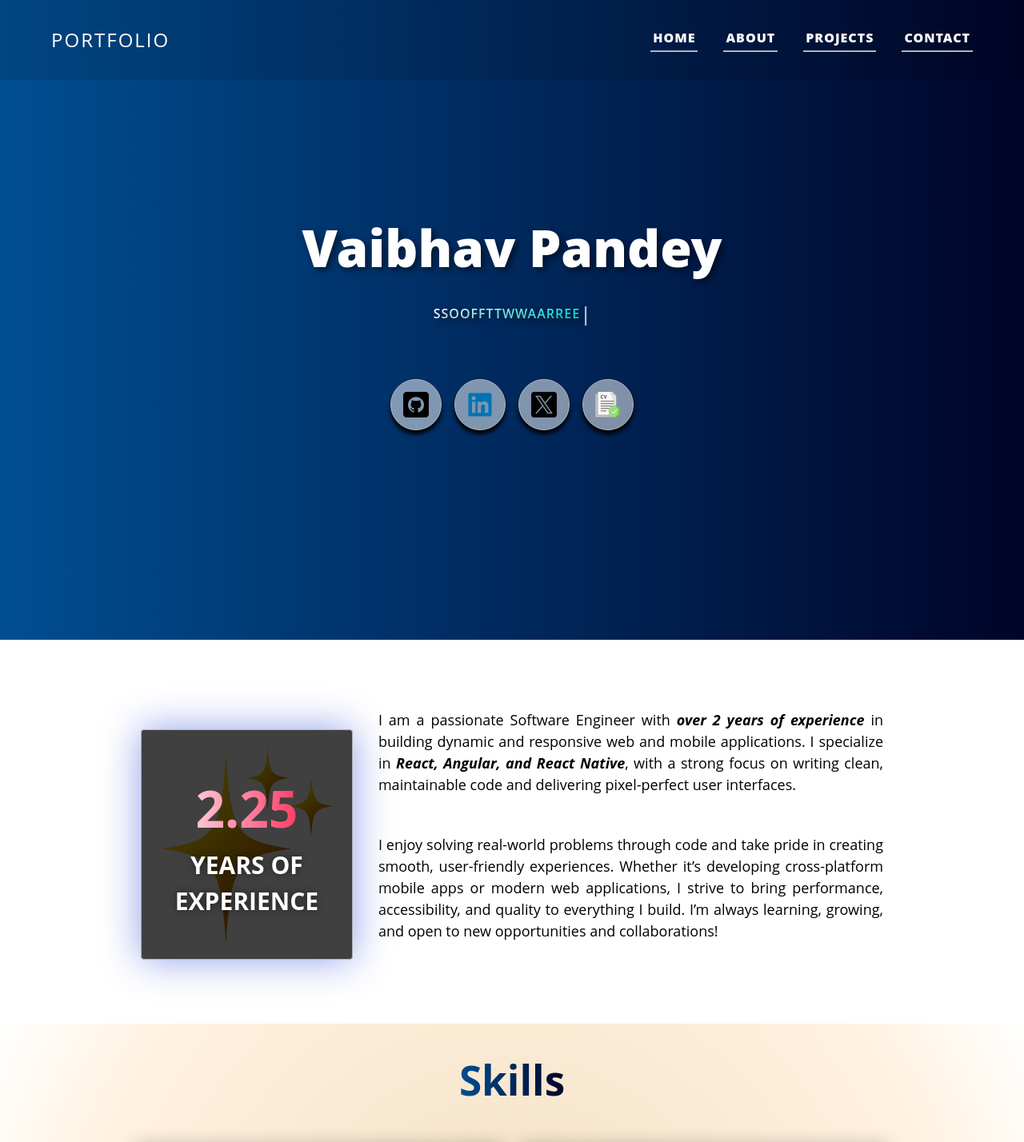
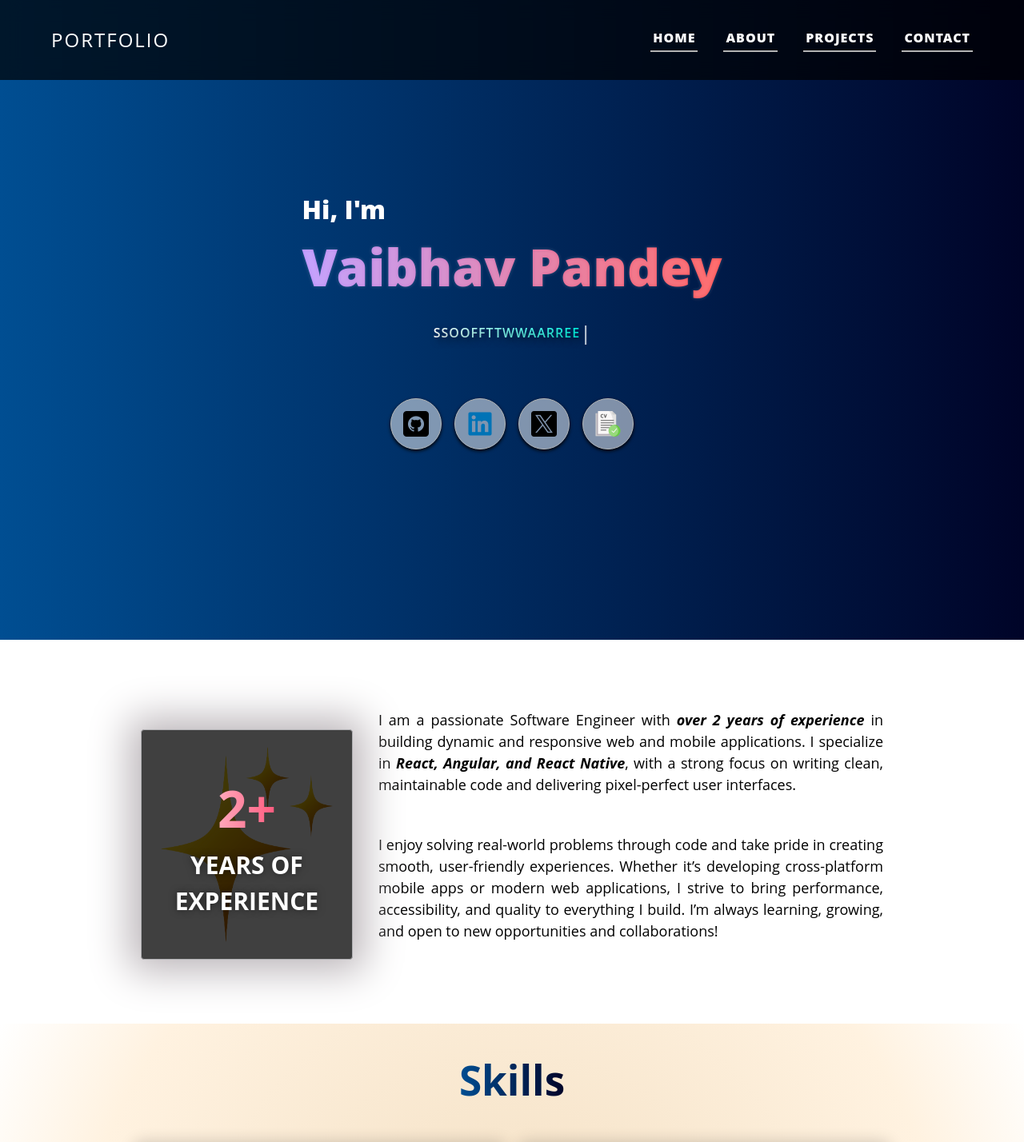
Before and after one commit to vaibhavpandeyprayag/vaibhav-pandey-portfolio, a React (Vite) app: page / in a window 1280 px wide. Shown: the top 1428 px of the page at 80% size. Built offline with nearby package versions, Linux system fonts and the light colour scheme; a web font is replaced by a local one.

Commit message:
Side menu designed

```diff
--- a/src/components/CircleLink.css
+++ b/src/components/CircleLink.css
@@ -8,8 +8,8 @@
   height: 64px;
   background-color: rgb(255, 255, 255, 0.5);
   text-decoration: none;
-  border: 1px solid var(--color-5-dark);
-  box-shadow: 0px 5px 5px 0px rgba(0, 0, 0);
+  border: 0.5px solid var(--color-5-dark);
+  box-shadow: 0px 2px 4px 0px rgba(0, 0, 0);
   transition: all 0.2s ease-in-out;
 }
 
--- a/src/components/Navbar.css
+++ b/src/components/Navbar.css
@@ -7,29 +7,19 @@
   align-items: center;
   padding: 0 4rem 0 4rem;
   position: fixed;
-  background: var(--color-5-dark); /* fallback for old browsers */
-  background: -webkit-linear-gradient(
+  background-color: rgb(0, 0, 0, 0.7);
+  backdrop-filter: blur(12px);
+  /* background: var(--color-5-dark); */
+  /* background: -webkit-linear-gradient(
     to right,
     #004e92,
     #000428
-  ); /* Chrome 10-25, Safari 5.1-6 */
+  );
   background: linear-gradient(
     to right,
     #004e92,
     #000428
-  ); /* W3C, IE 10+/ Edge, Firefox 16+, Chrome 26+, Opera 12+, Safari 7+ */
-}
-.navbar-container::before {
-  content: "";
-  position: absolute;
-  top: 0;
-  left: 0;
-  width: 100%;
-  height: 100%;
-  z-index: -1;
-  /* background-color: transparent; */
-  /* filter: blur(20px); */
-  background-color: rgb(0, 0, 0, 0.1);
+  ); */
 }
 
 .navbar-links {
@@ -73,6 +63,36 @@
   border-radius: 4px;
 }
 
+.side-menu {
+  display: none;
+  position: fixed;
+  top: 0;
+  left: 0;
+  width: 100%;
+  height: 100vh;
+  background-color: rgb(0, 0, 0, 0.8);
+  backdrop-filter: blur(20px);
+}
+
+.side-menu-links-list {
+  display: flex;
+  flex-direction: column;
+}
+
+.side-menu-link {
+  display: block;
+  width: 100%;
+  padding: 2rem;
+  text-transform: uppercase;
+  font-weight: 700;
+  color: var(--color-4);
+  background: rgb(0, 0, 0, 0.6);
+}
+.side-menu-link:hover {
+  background: rgb(255, 255, 255, 0.1);
+  border-left: 8px solid var(--color-4);
+}
+
 @media (max-width: 992px) {
   .navbar-container {
     height: 75px;
@@ -89,4 +109,13 @@
   .menu-icon {
     display: flex;
   }
+  .side-menu {
+    display: block;
+  }
 }
+
+@media (max-width: 480px) {
+  .side-menu-link {
+    padding: 1rem;
+  }
+}
--- a/src/components/Navbar.tsx
+++ b/src/components/Navbar.tsx
@@ -1,14 +1,21 @@
-import { type FC } from "react";
+import { useState, type FC } from "react";
 import "./Navbar.css";
 
 interface Props {}
 
 const Navbar: FC<Props> = () => {
-  // const [sideBarShow, setSideBarShow] = useState<boolean>(false);
+  const [sideBarShow, setSideBarShow] = useState<boolean>(false);
+  const links = ["Home", "About", "Projects", "Contact"];
   return (
     <nav className={"navbar-container"}>
+      {sideBarShow == false && (
+        <>
           <div style={{ display: "flex", alignItems: "center", gap: "1rem" }}>
-        <a className="menu-icon" href="javascrpt:void(0)">
+            <a
+              className="menu-icon"
+              href="javascrpt:void(0)"
+              onClick={() => setSideBarShow(true)}
+            >
               <span className="menu-icon-bar"></span>
               <span className="menu-icon-bar"></span>
               <span className="menu-icon-bar"></span>
@@ -24,27 +31,57 @@ const Navbar: FC<Props> = () => {
             </h1>
           </div>
           <div className="navbar-links">
+            {links.map(link => (
               <span className="border-bottom border-color-5-dark">
-          <a className="letter-space-1 translate-up-5" href="#home">
-            Home
+                <a className="letter-space-1 translate-up-5" href={`#${link}`}>
+                  {link}
                 </a>
               </span>
-        <span className="border-bottom border-color-5-dark">
-          <a className="letter-space-1 translate-up-5" href="#about">
-            About
+            ))}
+          </div>
+        </>
+      )}
+      {sideBarShow == true && (
+        <section className="side-menu">
+          <div
+            style={{
+              display: "flex",
+              width: "100%",
+              justifyContent: "end",
+              alignItems: "center",
+              padding: "1rem",
+            }}
+          >
+            <a
+              className="menu-icon"
+              href="javascrpt:void(0)"
+              onClick={() => setSideBarShow(false)}
+            >
+              <span
+                className="menu-icon-bar"
+                style={{ rotate: "45deg", translate: "0% 100%" }}
+              ></span>
+              <span
+                className="menu-icon-bar"
+                style={{ rotate: "-45deg", translate: "0% -150%" }}
+              ></span>
+            </a>
+          </div>
+          <div className="side-menu-links-list">
+            {links.map(link => (
+              <span style={{ width: "100%" }}>
+                <a
+                  className="letter-space-1 side-menu-link color-4"
+                  style={{ textDecoration: "none" }}
+                  href={`#${link}`}
+                >
+                  {link}
                 </a>
               </span>
-        <span className="border-bottom border-color-5-dark">
-          <a className="letter-space-1 translate-up-5" href="#projects">
-            Projects
-          </a>
-        </span>
-        <span className="border-bottom border-color-5-dark">
-          <a className="letter-space-1 translate-up-5" href="#contact">
-            Contact
-          </a>
-        </span>
+            ))}
           </div>
+        </section>
+      )}
     </nav>
   );
 };
--- a/src/index.css
+++ b/src/index.css
@@ -14,6 +14,7 @@
   margin: 0;
   padding: 0;
   box-sizing: border-box;
+  transition: all 0.2s ease-in-out;
 }
 
 .letter-space-1 {
--- a/src/pages/HomePage.css
+++ b/src/pages/HomePage.css
@@ -24,8 +24,11 @@
 
 .hero-name {
   font-weight: 900;
-  color: var(--color-4);
-  text-shadow: 4px 4px 8px rgb(0, 0, 0, 0.5);
+  background: linear-gradient(to right, rgb(181, 141, 255), rgb(255, 73, 73));
+  background-clip: padding-box;
+  -webkit-background-clip: text;
+  -webkit-text-fill-color: transparent;
+  text-shadow: 0px 0px 4px rgb(255, 255, 255, 0.2);
 }
 
 .hero-title-box {
@@ -44,11 +47,8 @@
   text-transform: uppercase;
   font-weight: 600;
   text-shadow: 4px 4px 8px rgb(0, 0, 0, 0.5);
-  background: linear-gradient(
-    to right,
-    rgb(255, 255, 255),
-    rgb(0, 255, 234)
-  ); /* Blue to Purple */
+  background: linear-gradient(to right, rgb(255, 255, 255), rgb(0, 255, 234));
+  background-clip: padding-box;
   -webkit-background-clip: text;
   -webkit-text-fill-color: transparent;
 }
@@ -100,12 +100,13 @@
   display: flex;
   flex-direction: column;
   justify-content: center;
-  box-shadow: 0px 0px 50px rgb(144, 159, 230);
+
   backdrop-filter: blur(10px);
   border: 0.5px solid rgb(176, 176, 179);
   height: 100%;
   background: black;
   overflow: hidden;
+  animation: dynamic-shadow 5s infinite ease-in-out;
 }
 .experience-box::before {
   position: absolute;
@@ -121,6 +122,21 @@
   opacity: 0.25;
 }
 
+@keyframes dynamic-shadow {
+  0% {
+    box-shadow: 0px 0px 50px 15px rgb(144, 159, 230);
+  }
+  33% {
+    box-shadow: 0px 0px 50px 15px rgb(230, 203, 144);
+  }
+  66% {
+    box-shadow: 0px 0px 50px 15px rgb(230, 144, 144);
+  }
+  100% {
+    box-shadow: 0px 0px 50px 15px rgb(144, 159, 230);
+  }
+}
+
 .experience-title {
   text-align: center;
   color: rgb(255, 255, 255);
@@ -130,11 +146,8 @@
 .experience-text {
   text-align: center;
   font-size: 64px;
-  background: linear-gradient(
-    to right,
-    rgb(255, 254, 255),
-    rgb(255, 5, 59)
-  ); /* Blue to Purple */
+  background: linear-gradient(to right, rgb(255, 254, 255), rgb(255, 5, 59));
+  background-clip: padding-box;
   -webkit-background-clip: text;
   -webkit-text-fill-color: transparent;
 }
@@ -174,6 +187,7 @@
     rgb(0, 78, 146),
     rgb(0, 4, 40)
   ); /* Blue to Purple */
+  background-clip: padding-box;
   -webkit-background-clip: text;
   -webkit-text-fill-color: transparent;
 }
@@ -250,6 +264,11 @@
 }
 
 @media (max-width: 768px) {
+  .hero-section {
+    height: 100%;
+    padding: 10rem 0 20rem 0;
+  }
+
   .about-exp-box {
     flex-direction: column;
     width: 100%;
--- a/src/pages/HomePage.tsx
+++ b/src/pages/HomePage.tsx
@@ -95,6 +95,15 @@ const HomePage: FC<Props> = () => {
         <div className="hero-section">
           <div>
             <h1
+              className="color-4"
+              style={{
+                fontWeight: "800",
+                fontSize: `${Math.max(30, winInnerWidth / 40)}px`,
+              }}
+            >
+              Hi, I'm
+            </h1>
+            <h1
               className="hero-name translate-up-5"
               style={{
                 fontSize: `${Math.max(40, winInnerWidth / 20)}px`,
@@ -150,7 +159,7 @@ const HomePage: FC<Props> = () => {
           <div className="about-exp-box">
             <div className="experience-box">
               <h1 className="experience-text" style={{}}>
-                2.25
+                2+
               </h1>
               <h1
                 className="experience-title"
```
Lines whose indentation alone changed are shown as unchanged.
